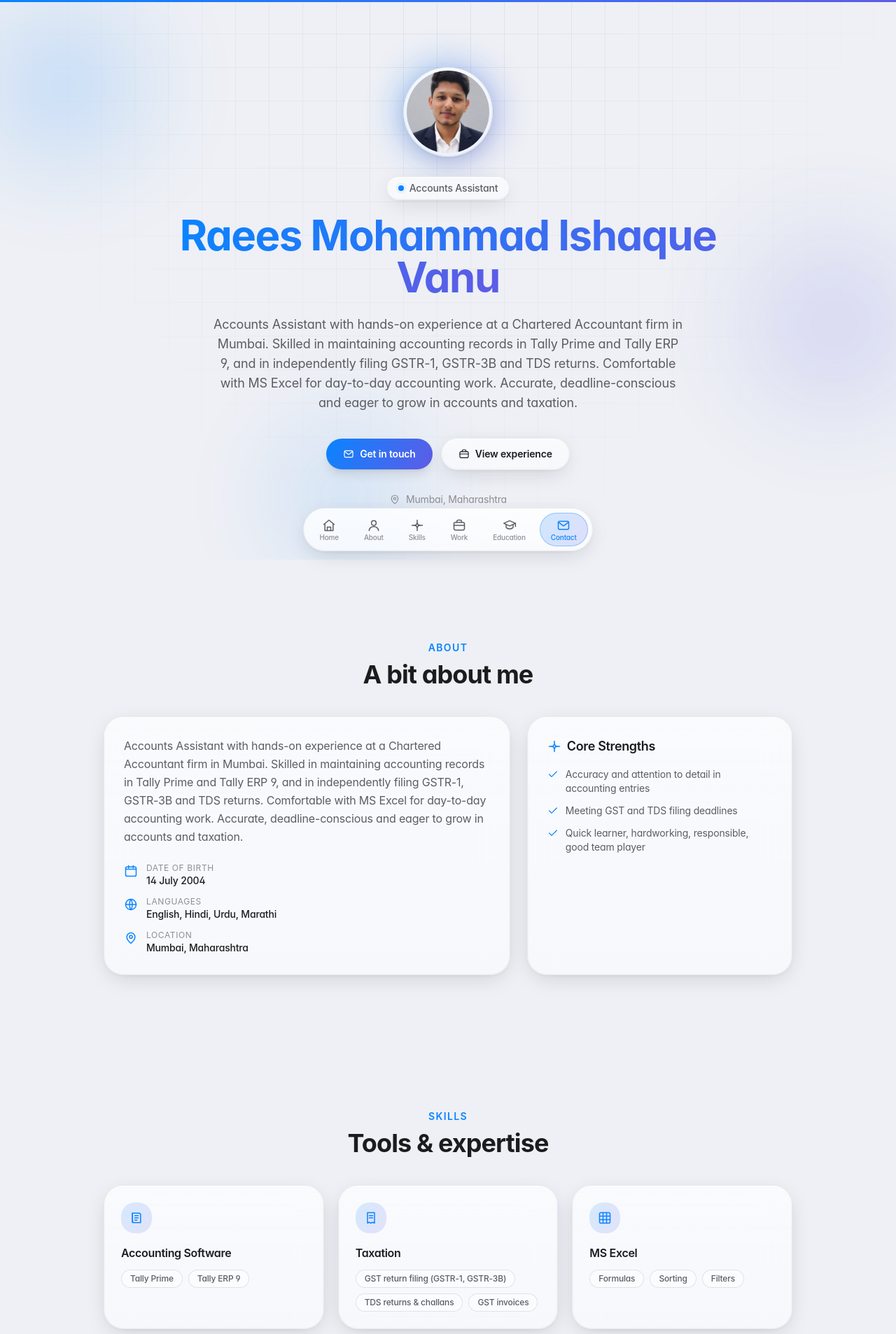
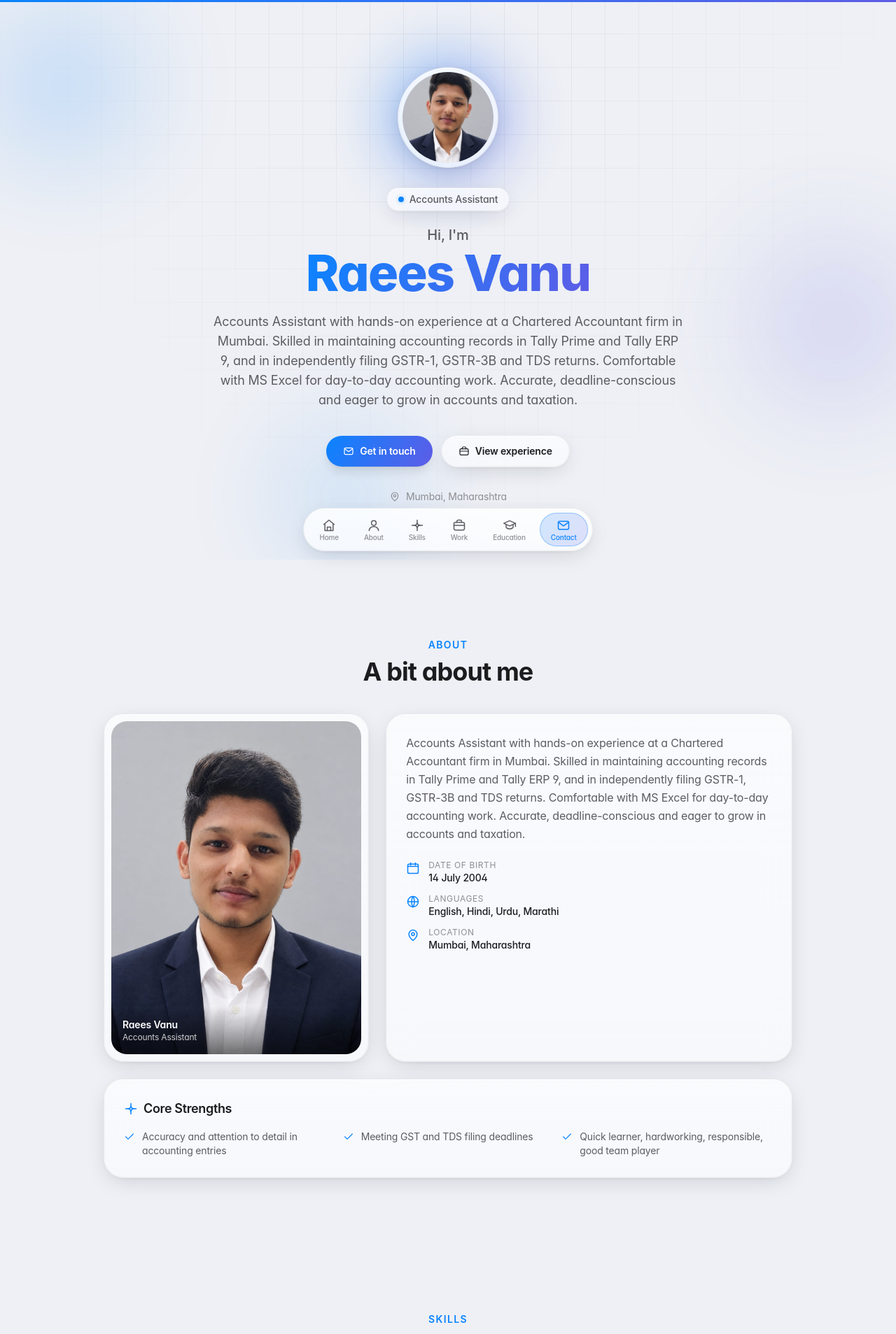
Before and after one commit to faisalvanu18-eng/Raees-profile, a React (Vite) app: page / in a window 1280 px wide. Shown: the top 1907 px of the page at 70% size. Built offline with nearby package versions, Linux system fonts and the light colour scheme.

Commit message:
Show short name in hero, add photo to About, use photo as favicon, polish hero

```diff
--- a/index.html
+++ b/index.html
@@ -3,7 +3,9 @@
   <head>
     <meta charset="UTF-8" />
     <meta name="viewport" content="width=device-width, initial-scale=1.0, viewport-fit=cover" />
-    <link rel="icon" type="image/svg+xml" href="/favicon.svg" />
+    <link rel="icon" type="image/jpeg" href="/profile.jpg" />
+    <link rel="apple-touch-icon" href="/profile.jpg" />
+    <link rel="shortcut icon" type="image/jpeg" href="/profile.jpg" />
 
     <!-- Fonts: Inter is used as a high-quality SF Pro fallback on
          non-Apple devices; Apple devices still use their native SF via
--- a/src/sections/About.tsx
+++ b/src/sections/About.tsx
@@ -19,11 +19,46 @@ export function About() {
     <Section id="about">
       <SectionHeading eyebrow="About" title="A bit about me" inView={inView} />
       <div ref={ref} className="grid gap-6 md:grid-cols-5">
+        {profile.avatar && (
+          <motion.div
+            variants={fadeUp}
+            initial="hidden"
+            animate={inView ? 'visible' : 'hidden'}
+            custom={0}
+            className="md:col-span-2"
+          >
+            <GlassCard className="h-full overflow-hidden p-2.5">
+              <div className="relative h-full min-h-[260px] overflow-hidden rounded-[1.4rem]">
+                <img
+                  src={profile.avatar}
+                  alt={`Portrait of ${profile.name}`}
+                  loading="lazy"
+                  decoding="async"
+                  className="h-full w-full object-cover"
+                />
+                <div
+                  aria-hidden="true"
+                  className="absolute inset-x-0 bottom-0 p-4"
+                  style={{
+                    background:
+                      'linear-gradient(to top, rgba(0,0,0,0.55), transparent)',
+                  }}
+                >
+                  <p className="text-sm font-semibold text-white">
+                    {profile.shortName}
+                  </p>
+                  <p className="text-xs text-white/80">{profile.role}</p>
+                </div>
+              </div>
+            </GlassCard>
+          </motion.div>
+        )}
+
         <motion.div
           variants={fadeUp}
           initial="hidden"
           animate={inView ? 'visible' : 'hidden'}
-          custom={0}
+          custom={1}
           className="md:col-span-3"
         >
           <GlassCard className="h-full p-7">
@@ -52,15 +87,15 @@ export function About() {
           variants={fadeUp}
           initial="hidden"
           animate={inView ? 'visible' : 'hidden'}
-          custom={1}
-          className="md:col-span-2"
+          custom={2}
+          className="md:col-span-5"
         >
           <GlassCard className="h-full p-7">
             <h3 className="mb-4 flex items-center gap-2 text-lg font-semibold">
               <Icon name="sparkles" className="h-5 w-5 text-[var(--accent)]" />
               Core Strengths
             </h3>
-            <ul className="space-y-3">
+            <ul className="grid gap-3 sm:grid-cols-2 lg:grid-cols-3">
               {coreStrengths.map((s) => (
                 <li key={s} className="flex items-start gap-2.5 text-sm text-[var(--text-muted)]">
                   <span className="mt-0.5 text-[var(--accent)]">
--- a/src/sections/Hero.tsx
+++ b/src/sections/Hero.tsx
@@ -34,21 +34,23 @@ export function Hero() {
         >
           {profile.avatar ? (
             <div className="relative">
-              <div
+              <motion.div
                 aria-hidden="true"
-                className="absolute -inset-2 rounded-full blur-xl"
+                className="absolute -inset-3 rounded-full blur-2xl"
                 style={{
                   background:
                     'linear-gradient(120deg, var(--accent), var(--accent-2))',
-                  opacity: 0.35,
+                  opacity: 0.4,
                 }}
+                animate={{ scale: [1, 1.08, 1], opacity: [0.35, 0.5, 0.35] }}
+                transition={{ duration: 5, repeat: Infinity, ease: 'easeInOut' }}
               />
-              <div className="glass glass-strong relative h-28 w-28 overflow-hidden rounded-full p-1 sm:h-32 sm:w-32">
+              <div className="glass glass-strong relative h-32 w-32 overflow-hidden rounded-full p-1.5 sm:h-36 sm:w-36">
                 <img
                   src={profile.avatar}
                   alt={`Portrait of ${profile.name}`}
-                  width={128}
-                  height={128}
+                  width={144}
+                  height={144}
                   loading="eager"
                   decoding="async"
                   className="h-full w-full rounded-full object-cover"
@@ -57,7 +59,7 @@ export function Hero() {
             </div>
           ) : (
             <div
-              className="glass flex h-28 w-28 items-center justify-center rounded-full text-4xl font-bold sm:h-32 sm:w-32"
+              className="glass flex h-32 w-32 items-center justify-center rounded-full text-4xl font-bold sm:h-36 sm:w-36"
               style={{ color: 'var(--accent)' }}
             >
               {initials(profile.name)}
@@ -79,14 +81,24 @@ export function Hero() {
           {profile.role}
         </motion.span>
 
+        <motion.p
+          variants={fadeUp}
+          initial="hidden"
+          animate={inView ? 'visible' : 'hidden'}
+          custom={2}
+          className="text-lg font-medium text-[var(--text-muted)] sm:text-xl"
+        >
+          Hi, I'm
+        </motion.p>
+
         <motion.h1
           variants={fadeUp}
           initial="hidden"
           animate={inView ? 'visible' : 'hidden'}
           custom={2}
-          className="max-w-3xl text-4xl font-bold leading-tight tracking-tight sm:text-6xl"
+          className="mt-1 max-w-3xl text-5xl font-extrabold leading-[1.05] tracking-tight sm:text-7xl"
         >
-          <span className="text-gradient">{profile.name}</span>
+          <span className="text-gradient">{profile.shortName}</span>
         </motion.h1>
 
         <motion.p
@@ -94,7 +106,7 @@ export function Hero() {
           initial="hidden"
           animate={inView ? 'visible' : 'hidden'}
           custom={3}
-          className="mt-6 max-w-2xl text-base leading-relaxed text-[var(--text-muted)] sm:text-lg"
+          className="mt-5 max-w-2xl text-base leading-relaxed text-[var(--text-muted)] sm:text-lg"
         >
           {profile.summary}
         </motion.p>
```
Also changed, not shown: public/favicon.svg (deleted).
